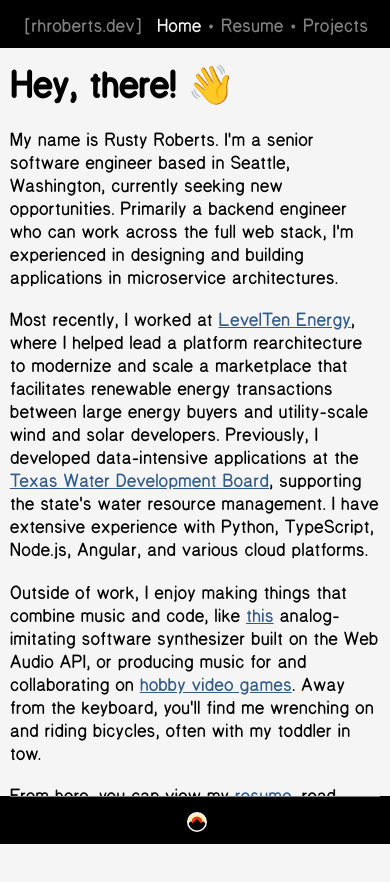
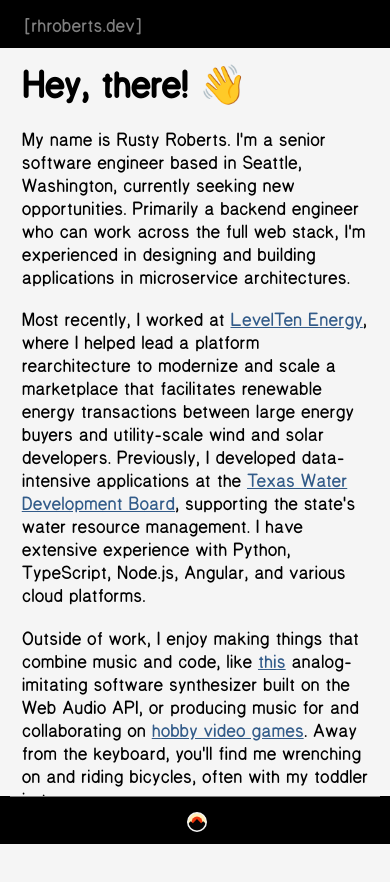
Before and after one commit to rhroberts/homepage, a React (Vite) app: page /#/ in a window 390 px wide. Shown: the top 882 px of the page. Built offline with nearby package versions, Linux system fonts and the light colour scheme.

Commit message:
fix: align media queries

```diff
--- a/src/components/NavBar.module.css
+++ b/src/components/NavBar.module.css
@@ -96,7 +96,7 @@
   border: none;
 }
 
-@media (max-width: 376px) {
+@media (max-width: 480px) {
   .navItemsWrapper {
     display: none;
   }
@@ -107,7 +107,7 @@
   }
 }
 
-@media (min-width: 377px) {
+@media (min-width: 481px) {
   .menu {
     display: none !important;
   }
--- a/src/styles/global.css
+++ b/src/styles/global.css
@@ -55,4 +55,6 @@ a {
 #main {
   width: var(--content-width-percent);
   max-width: var(--content-max-width);
+  padding: 0 12px;
+  box-sizing: border-box;
 }
```
